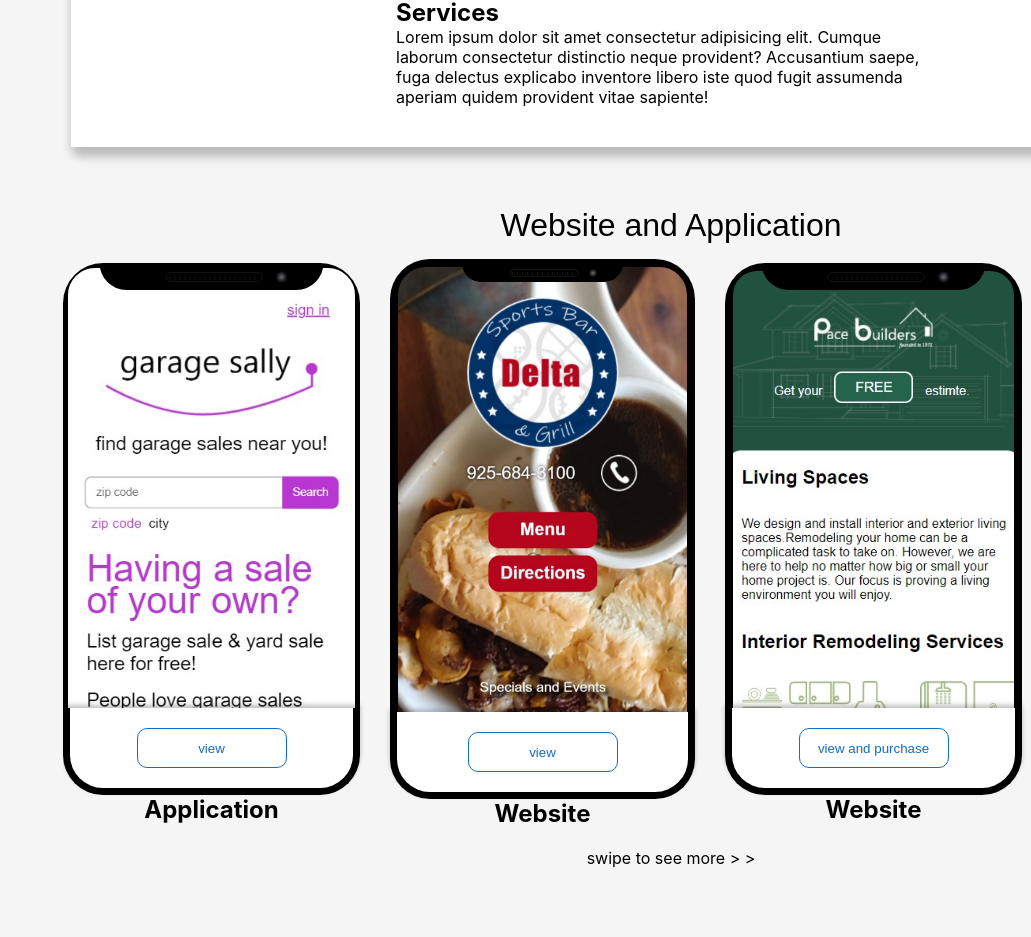
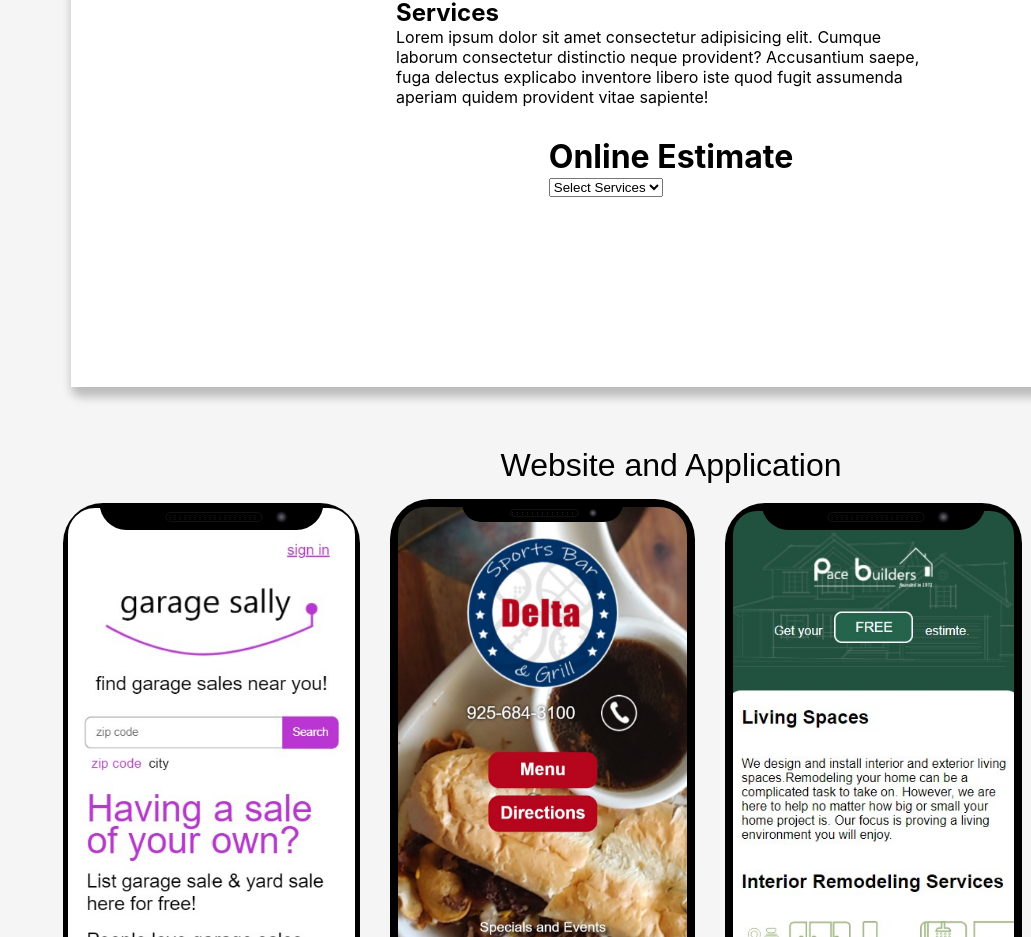
Before and after one commit to louieLouie117/Outline, a React (Create React App) app in the folder client/: page / in a window 1280 px wide. Shown: the part 777-1714 px from the top of the page, without its empty margins (249-1280 px from the left). Before the commit the page ends 1675 px from the top, so only its background shows below. Built offline with nearby package versions, Linux system fonts and the light colour scheme.

Commit message:
EstimateComponnet

```diff
--- a/client/src/App.js
+++ b/client/src/App.js
@@ -1,12 +1,13 @@
 import './App.css';
 import LandingPageStyles from './models/landingPage.css'
-
+import OnlineEstimateStyles from './models/OnlineEstimateStyles.css'
 import LandingPage from './views/LandingPage';
 import Profile from './views/Profile';
 import { Router } from '@reach/router';
 
 function App() {
   <LandingPageStyles></LandingPageStyles>
+
 
 
 
--- /dev/null
+++ b/client/src/components/Estimate.jsx
@@ -0,0 +1,28 @@
+import React from 'react'
+import OnlineEstimateStyles from '../models/OnlineEstimateStyles.css'
+
+function Estimate(props) {
+    <OnlineEstimateStyles></OnlineEstimateStyles>
+
+    const OnlineEstimateHandler = (e) =>{
+        alert("Estimate button was click")
+    }
+
+
+
+  return (
+    <div className='OnlineEstimate-Container'>
+        <h1>Online Estimate</h1>
+            <select name="" id="">
+                <option value=""onSelect={OnlineEstimateHandler} >Select Services</option>
+                <option value=""onSelect={OnlineEstimateHandler} >Website</option>
+                <option value=""onSelect={OnlineEstimateHandler} >Application</option>
+
+            </select>
+    </div>
+  )
+}
+
+Estimate.propTypes = {}
+
+export default Estimate
--- a/client/src/components/LandingPage/Services.jsx
+++ b/client/src/components/LandingPage/Services.jsx
@@ -1,7 +1,12 @@
 import React from 'react'
+import Estimate from '../Estimate'
 import Subscription from '../Subscription'
 
 function Services(props) {
+
+
+
+
   return (
     <div className='Service-Container'>
         <header>
@@ -14,6 +19,8 @@ function Services(props) {
           <p>Lorem ipsum dolor sit amet consectetur adipisicing elit. Cumque laborum consectetur distinctio neque provident? Accusantium saepe, fuga delectus explicabo inventore libero iste quod fugit assumenda aperiam quidem provident vitae sapiente!</p>
         </header>
 
+        <Estimate></Estimate>
+
         {/* <Subscription></Subscription> */}
 
 
--- /dev/null
+++ b/client/src/models/OnlineEstimateStyles.css
@@ -0,0 +1,13 @@
+.OnlineEstimate-Container{
+    display: block;
+    height: 30vh;
+}
+
+.OnlineEstimate-Container button {
+    height: 40px;
+    width: 130px;
+    border: none;
+    background: #136DC0;
+    color: white;
+    border-radius: 7px;
+}
```
